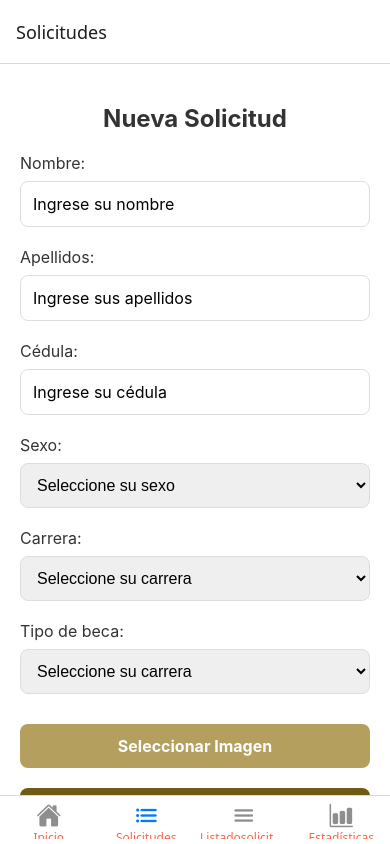
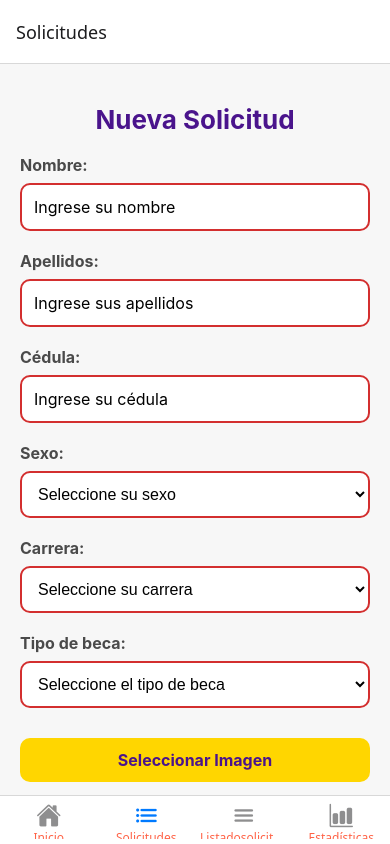
Before and after one commit to IngJosnel24/GestionBecas, a React Native app: screen /Solicitudes in a window 390 px wide. Built offline with nearby package versions, Linux system fonts and the light colour scheme; no server answers; the database is empty.

Commit message:
mejora de diseño

```diff
--- a/src/screens/Estadisticas.js
+++ b/src/screens/Estadisticas.js
@@ -1,34 +1,31 @@
-import React, { useEffect, useState } from 'react';
-import { View, Text, StyleSheet, Dimensions, Button } from 'react-native';
-import { BarChart } from 'react-native-chart-kit';
+import React, { useEffect, useState } from "react";
+import { View, Text, StyleSheet, Dimensions, TouchableOpacity } from "react-native";
+import { BarChart } from "react-native-chart-kit";
 import { jsPDF } from "jspdf";
-import * as FileSystem from 'expo-file-system';
-import * as Sharing from 'expo-sharing';
+import * as FileSystem from "expo-file-system";
+import * as Sharing from "expo-sharing";
 
 const Estadisticas = () => {
   const [chartData, setChartData] = useState({ labels: [], datasets: [{ data: [] }] });
-  const screenWidth = Dimensions.get('window').width;
+  const screenWidth = Dimensions.get("window").width;
 
   useEffect(() => {
-    // Datos simulados de carreras con becas aceptadas
     const simulatedData = [
-      { carrera: 'Ingeniería', estado: 'aceptada' },
-      { carrera: 'Medicina', estado: 'aceptada' },
-      { carrera: 'Ingeniería', estado: 'aceptada' },
-      { carrera: 'Derecho', estado: 'aceptada' },
-      { carrera: 'Ingeniería', estado: 'aceptada' },
-      { carrera: 'Medicina', estado: 'rechazada' }, // No se considera porque no está aceptada
+      { carrera: "Ingeniería", estado: "aceptada" },
+      { carrera: "Medicina", estado: "aceptada" },
+      { carrera: "Ingeniería", estado: "aceptada" },
+      { carrera: "Derecho", estado: "aceptada" },
+      { carrera: "Ingeniería", estado: "aceptada" },
+      { carrera: "Medicina", estado: "rechazada" },
     ];
 
-    // Contar las becas aceptadas por carrera
     const carreraCount = {};
     simulatedData.forEach(({ carrera, estado }) => {
-      if (estado === 'aceptada') {
+      if (estado === "aceptada") {
         carreraCount[carrera] = (carreraCount[carrera] || 0) + 1;
       }
     });
 
-    // Transformar los datos para el gráfico
     const labels = Object.keys(carreraCount);
     const data = Object.values(carreraCount);
 
@@ -38,26 +35,21 @@ const Estadisticas = () => {
   const generateAndSharePDF = async () => {
     const doc = new jsPDF();
 
-    // Título
     doc.setFontSize(16);
     doc.text("Estadísticas de Becas por Carrera", 10, 10);
 
-    // Agregar datos de las carreras al PDF
     chartData.labels.forEach((label, index) => {
       const count = chartData.datasets[0].data[index];
       doc.text(`${label}: ${count} becas aceptadas`, 10, 20 + index * 10);
     });
 
-    // Generar el archivo PDF como Base64
     const pdfBase64 = doc.output("datauristring").split(",")[1];
+    const pdfUri = `${FileSystem.documentDirectory}EstadisticasBecas.pdf`;
 
-    // Guardar el archivo en el sistema de archivos
-    const pdfUri = `${FileSystem.documentDirectory}EstadisticasBecas.pdf`;
     await FileSystem.writeAsStringAsync(pdfUri, pdfBase64, {
       encoding: FileSystem.EncodingType.Base64,
     });
 
-    // Compartir el archivo PDF
     if (await Sharing.isAvailableAsync()) {
       await Sharing.shareAsync(pdfUri);
     } else {
@@ -74,12 +66,13 @@ const Estadisticas = () => {
           width={screenWidth - 32}
           height={220}
           chartConfig={{
-            backgroundColor: '#fff',
-            backgroundGradientFrom: '#6a11cb',
-            backgroundGradientTo: '#2575fc',
+            backgroundColor: "#f7f7f7",
+            backgroundGradientFrom: "#4a148c", // Azul índigo oscuro
+            backgroundGradientTo: "#d32f2f", // Rojo escarlata
             decimalPlaces: 0,
             color: (opacity = 1) => `rgba(255, 255, 255, ${opacity})`,
             labelColor: (opacity = 1) => `rgba(255, 255, 255, ${opacity})`,
+            barPercentage: 0.6,
           }}
           style={styles.chart}
         />
@@ -87,16 +80,54 @@ const Estadisticas = () => {
         <Text style={styles.loading}>Cargando datos...</Text>
       )}
 
-      <Button title="Generar y Compartir PDF" onPress={generateAndSharePDF} />
+      <TouchableOpacity style={styles.button} onPress={generateAndSharePDF}>
+        <Text style={styles.buttonText}>Generar y Compartir PDF</Text>
+      </TouchableOpacity>
     </View>
   );
 };
 
 const styles = StyleSheet.create({
-  container: { flex: 1, padding: 16, backgroundColor: '#f9f9f9' },
-  title: { fontSize: 18, fontWeight: 'bold', marginBottom: 16, textAlign: 'center' },
-  chart: { marginVertical: 8, borderRadius: 16 },
-  loading: { textAlign: 'center', marginTop: 20, fontSize: 16, color: '#555' },
+  container: {
+    flex: 1,
+    padding: 16,
+    backgroundColor: "#f7f7f7", // Fondo gris claro
+  },
+  title: {
+    fontSize: 22,
+    fontWeight: "bold",
+    marginBottom: 20,
+    textAlign: "center",
+    color: "#4a148c", // Azul índigo oscuro
+  },
+  chart: {
+    marginVertical: 8,
+    borderRadius: 16,
+  },
+  loading: {
+    textAlign: "center",
+    marginTop: 20,
+    fontSize: 16,
+    color: "#555", // Gris oscuro
+  },
+  button: {
+    backgroundColor: "#ffd600", // Amarillo vibrante
+    paddingVertical: 12,
+    paddingHorizontal: 20,
+    borderRadius: 10,
+    marginTop: 20,
+    alignSelf: "center",
+    shadowColor: "#000",
+    shadowOffset: { width: 0, height: 2 },
+    shadowOpacity: 0.2,
+    shadowRadius: 2,
+    elevation: 5,
+  },
+  buttonText: {
+    color: "#4a148c", // Azul índigo oscuro
+    fontSize: 16,
+    fontWeight: "bold",
+  },
 });
 
 export default Estadisticas;
--- a/src/screens/ListaBeca.js
+++ b/src/screens/ListaBeca.js
@@ -177,104 +177,115 @@ const ListaBecas = () => {
     </View>
   );
 };
-
 const styles = StyleSheet.create({
   container: {
     flex: 1,
     paddingHorizontal: 16,
-    backgroundColor: '#f5f5f5',
+    backgroundColor: '#f8f9fa',
   },
   titulo: {
-    fontSize: 24,
+    fontSize: 26,
     fontWeight: 'bold',
     textAlign: 'center',
-    marginVertical: 16,
-    marginTop: 30,
+    marginVertical: 20,
+    color: '#1a237e', // Azul índigo fuerte
   },
   searchContainer: {
     flexDirection: 'row',
     alignItems: 'center',
     marginBottom: 16,
-    marginTop: 10,
+    backgroundColor: '#e8eaf6', // Azul índigo muy claro
+    borderRadius: 8,
+    paddingHorizontal: 10,
   },
   searchInput: {
     flex: 1,
     height: 40,
-    borderColor: 'gray',
-    borderWidth: 1,
+    borderWidth: 0,
     borderRadius: 8,
-    paddingHorizontal: 20,
-    marginRight: 8,
+    paddingHorizontal: 15,
+    fontSize: 16,
+    color: '#212121',
   },
   icon: {
-    marginHorizontal: 8,
+    color: '#5c6bc0', // Azul índigo intermedio
   },
   listContainer: {
     paddingBottom: 20,
   },
   card: {
-    backgroundColor: '#fff',
-    borderRadius: 8,
+    backgroundColor: '#ffffff',
+    borderRadius: 10,
+    marginBottom: 12,
     padding: 15,
-    marginBottom: 10,
     shadowColor: '#000',
-    shadowOffset: { width: 0, height: 2 },
-    shadowOpacity: 0.1,
-    shadowRadius: 4,
-    elevation: 3,
+    shadowOffset: { width: 0, height: 3 },
+    shadowOpacity: 0.2,
+    shadowRadius: 5,
+    elevation: 5,
+    borderLeftWidth: 5,
+    borderLeftColor: '#c62828', // Rojo escarlata
   },
   image: {
     width: 80,
     height: 80,
     borderRadius: 40,
-    marginRight: 15,
+    marginBottom: 10,
+    alignSelf: 'center',
+    borderWidth: 2,
+    borderColor: '#ffeb3b', // Amarillo vibrante
   },
   infoContainer: {
-    flex: 1,
+    alignItems: 'center',
+    marginBottom: 10,
   },
   name: {
     fontSize: 18,
-    fontWeight: 'bold',
-    marginBottom: 5,
-    color: '#333',
+    fontWeight: '600',
+    color: '#1a237e',
   },
   details: {
     fontSize: 14,
-    color: '#555',
-    marginBottom: 2,
+    color: '#424242',
+    marginVertical: 2,
   },
   expandedContainer: {
     marginTop: 10,
     borderTopWidth: 1,
-    borderTopColor: '#ccc',
+    borderTopColor: '#cfd8dc', // Gris claro
     paddingTop: 10,
+    backgroundColor: '#eceff1', // Fondo gris muy claro
+    borderRadius: 8,
   },
   input: {
     borderWidth: 1,
-    borderColor: 'gray',
+    borderColor: '#b0bec5', // Gris azulado
     borderRadius: 8,
-    paddingHorizontal: 10,
+    paddingHorizontal: 12,
     marginBottom: 10,
+    backgroundColor: '#fff',
+    fontSize: 14,
   },
   button: {
-    backgroundColor: '#4CAF50',
-    padding: 10,
+    backgroundColor: '#1565c0', // Azul brillante
+    paddingVertical: 10,
     borderRadius: 8,
     alignItems: 'center',
     marginBottom: 10,
   },
   deleteButton: {
-    backgroundColor: '#F44336',
+    backgroundColor: '#d32f2f', // Rojo intenso
   },
   buttonText: {
     color: '#fff',
     fontWeight: 'bold',
+    fontSize: 16,
   },
   loadingText: {
     fontSize: 18,
     textAlign: 'center',
     marginTop: 20,
-    color: '#777',
+    color: '#757575', // Gris medio
   },
 });
 
--- a/src/screens/Listadosolicitudes.js
+++ b/src/screens/Listadosolicitudes.js
@@ -156,95 +156,97 @@ export default function ListadoSolicitudes({ onAcceptApplication }) {
 const styles = StyleSheet.create({
     container: {
         flex: 1,
-        backgroundColor: '#fff',
-        padding: 10,
+        backgroundColor: '#f5f5f5', // Gris claro para fondo general
+        padding: 15,
     },
     titulo: {
-        fontSize: 24,
-        fontWeight: 'bold',
+        fontSize: 26,
+        fontWeight: '700',
         textAlign: 'center',
         marginBottom: 20,
-        color: '#333',
+        color: '#1a237e', // Azul índigo
     },
     loadingText: {
         fontSize: 18,
         textAlign: 'center',
         marginTop: 20,
-        color: '#777',
+        color: '#757575', // Gris medio
     },
     listContainer: {
         paddingBottom: 20,
     },
     card: {
         flexDirection: 'row',
-        backgroundColor: '#f9f9f9',
-        borderRadius: 8,
+        backgroundColor: '#ffffff', // Blanco para contraste
+        borderRadius: 10,
         padding: 15,
-        marginBottom: 10,
+        marginBottom: 15,
         shadowColor: '#000',
         shadowOffset: { width: 0, height: 2 },
         shadowOpacity: 0.1,
-        shadowRadius: 4,
-        elevation: 3,
+        shadowRadius: 5,
+        elevation: 4,
     },
     image: {
         width: 80,
         height: 80,
-        borderRadius: 40,
+        borderRadius: 10,
         marginRight: 15,
+        borderWidth: 1,
+        borderColor: '#1a237e', // Azul índigo para el borde
     },
     infoContainer: {
         flex: 1,
     },
     name: {
         fontSize: 18,
-        fontWeight: 'bold',
+        fontWeight: '700',
         marginBottom: 5,
-        color: '#333',
+        color: '#1a237e', // Azul índigo
     },
     details: {
         fontSize: 14,
-        color: '#555',
-        marginBottom: 2,
+        color: '#616161', // Gris oscuro para detalles
+        marginBottom: 3,
     },
     actionsContainer: {
         flexDirection: 'row',
         justifyContent: 'space-between',
-        marginTop: 10,
+        marginTop: 15,
     },
     acceptButton: {
-        backgroundColor: '#28a745',
+        backgroundColor: '#c62828', // Rojo escarlata
         paddingVertical: 10,
         paddingHorizontal: 20,
-        borderRadius: 20,
+        borderRadius: 25,
         alignItems: 'center',
         flex: 1,
         marginRight: 5,
     },
     rejectButton: {
-        backgroundColor: '#dc3545',
+        backgroundColor: '#ff8f00', // Amarillo oscuro
         paddingVertical: 10,
         paddingHorizontal: 20,
-        borderRadius: 20,
+        borderRadius: 25,
         alignItems: 'center',
         flex: 1,
         marginLeft: 5,
     },
     buttonText: {
-        color: '#fff',
-        fontSize: 16,
-        fontWeight: '600',
+        color: '#fff', // Blanco para texto
+        fontSize: 14,
+        fontWeight: '700',
         textTransform: 'uppercase',
     },
     reloadButton: {
-        backgroundColor: '#705b14',
+        backgroundColor: '#1a237e', // Azul índigo
         padding: 15,
-        borderRadius: 8,
+        borderRadius: 10,
         alignItems: 'center',
-        marginTop: 10,
+        marginTop: 20,
     },
     reloadButtonText: {
-        color: '#fff',
+        color: '#fff', // Blanco para texto
         fontSize: 16,
         fontWeight: 'bold',
     },
--- a/src/screens/MisSolicitudes.js
+++ b/src/screens/MisSolicitudes.js
@@ -7,24 +7,25 @@ import { Picker } from '@react-native-picker/picker';
 
 export default function MisSolicitudes() {
     const db = getFirestore(appFirebase);
-    const [Solicitantes, setSolicitantes] = useState({
+    const [solicitantes, setSolicitantes] = useState({
         nombre: "",
         apellidos: "",
         cedula: "",
         sexo: "",
         carrera: "",
         beca: "",
-        imagen: "https://example.com/default-image.png", // Imagen predeterminada
+        imagen: null,
     });
     const [errors, setErrors] = useState({});
     const [image, setImage] = useState(null);
 
-    const establecerEstado = (nombre, value) => {
-        setSolicitantes({ ...Solicitantes, [nombre]: value });
+    const establecerEstado = (campo, valor) => {
+        setSolicitantes({ ...solicitantes, [campo]: valor });
     };
 
     const pickImage = async () => {
-        let result = await ImagePicker.launchImageLibraryAsync({
+        try {
+            const result = await ImagePicker.launchImageLibraryAsync({
                 mediaTypes: ImagePicker.MediaTypeOptions.Images,
                 allowsEditing: true,
                 aspect: [3, 3],
@@ -33,48 +34,72 @@ export default function MisSolicitudes() {
             if (!result.canceled) {
                 setImage(result.assets[0].uri);
             }
+        } catch (error) {
+            Alert.alert("Error", "No se pudo seleccionar la imagen.");
+        }
     };
 
     const validarDatos = () => {
-        let valid = true;
-        let newErrors = {};
+        const nuevosErrores = {};
+        let valido = true;
+
         if (!image) {
-            Alert.alert('Imagen requerida', 'Por favor, selecciona una imagen para la solicitud.');
-            return;
+            Alert.alert("Imagen requerida", "Por favor, selecciona una imagen.");
+            valido = false;
         }
 
-        // Verificar que todos los campos estén llenos
-        if (!Solicitantes.nombre.trim()) {
-            newErrors.nombre = 'El nombre es obligatorio';
-            valid = false;
+        // Validar campos obligatorios
+        if (!solicitantes.nombre.trim()) {
+            nuevosErrores.nombre = "El nombre es obligatorio.";
+            valido = false;
         }
-        if (!Solicitantes.apellidos.trim()) {
-            newErrors.apellidos = 'Los apellidos son obligatorios';
-            valid = false;
+        if (!solicitantes.apellidos.trim()) {
+            nuevosErrores.apellidos = "Los apellidos son obligatorios.";
+            valido = false;
         }
-        if (!Solicitantes.cedula.trim()) {
-            newErrors.cedula = 'La cédula es obligatoria';
-            valid = false;
+        if (!solicitantes.cedula.trim()) {
+            nuevosErrores.cedula = "La cédula es obligatoria.";
+            valido = false;
         }
-        if (!Solicitantes.sexo.trim()) {
-            newErrors.sexo = 'El sexo es obligatorio';
-            valid = false;
+        if (!solicitantes.sexo) {
+            nuevosErrores.sexo = "El sexo es obligatorio.";
+            valido = false;
         }
-        if (!Solicitantes.carrera.trim()) {
-            newErrors.carrera = 'La carrera es obligatoria';
-            valid = false;
+        if (!solicitantes.carrera) {
+            nuevosErrores.carrera = "La carrera es obligatoria.";
+            valido = false;
         }
-        if (!Solicitantes.beca.trim()) {
-            newErrors.beca = 'El tipo de beca es obligatorio';
-            valid = false;
+        if (!solicitantes.beca) {
+            nuevosErrores.beca = "El tipo de beca es obligatorio.";
+            valido = false;
         }
 
-        setErrors(newErrors);
-        if (valid) {
+        setErrors(nuevosErrores);
+
+        if (valido) {
             guardarSolicitud({
-                ...Solicitantes,
-                imagen: image || Solicitantes.imagen,
+                ...solicitantes,
+                imagen: image,
             });
+            resetFormulario();
+        }
+    };
+
+    const guardarSolicitud = async (datos) => {
+        try {
+            const docRef = await addDoc(collection(db, "Solicitantes"), {
+                ...datos,
+                status: "Pendiente",
+            });
+            console.log("Documento añadido con ID:", docRef.id);
+            Alert.alert("Éxito", "Solicitud registrada correctamente.");
+        } catch (error) {
+            console.error("Error al guardar la solicitud:", error);
+            Alert.alert("Error", "No se pudo registrar la solicitud.");
+        }
+    };
+
+    const resetFormulario = () => {
         setSolicitantes({
             nombre: "",
             apellidos: "",
@@ -82,65 +107,54 @@ export default function MisSolicitudes() {
             sexo: "",
             carrera: "",
             beca: "",
-                imagen: "https://example.com/default-image.png",
+            imagen: null,
         });
         setImage(null);
-            Alert.alert('Éxito', 'Solicitud registrada correctamente');
         setErrors({});
-        }
     };
-
-   const guardarSolicitud = async (Solicitantes) => {
-    try {
-        const docRef = await addDoc(collection(db, "Solicitantes"), {
-            ...Solicitantes,
-            status: 'Pendiente', // Estado inicial de la solicitud
-        });
-        console.log("Documento escrito con ID: ", docRef.id);
-    } catch (e) {
-        console.error("Error al añadir el documento: ", e);
-    }
-};
-
 
     return (
         <ScrollView contentContainerStyle={styles.container}>
             <Text style={styles.titulo}>Nueva Solicitud</Text>
+
             <View style={styles.inputContainer}>
                 <Text style={styles.label}>Nombre:</Text>
                 <TextInput
                     style={styles.TextInput}
                     placeholder="Ingrese su nombre"
-                    value={Solicitantes.nombre}
-                    onChangeText={(value) => establecerEstado("nombre", value)}
+                    value={solicitantes.nombre}
+                    onChangeText={(valor) => establecerEstado("nombre", valor)}
                 />
                 {errors.nombre && <Text style={styles.errorText}>{errors.nombre}</Text>}
             </View>
+
             <View style={styles.inputContainer}>
                 <Text style={styles.label}>Apellidos:</Text>
                 <TextInput
                     style={styles.TextInput}
                     placeholder="Ingrese sus apellidos"
-                    value={Solicitantes.apellidos}
-                    onChangeText={(value) => establecerEstado("apellidos", value)}
+                    value={solicitantes.apellidos}
+                    onChangeText={(valor) => establecerEstado("apellidos", valor)}
                 />
                 {errors.apellidos && <Text style={styles.errorText}>{errors.apellidos}</Text>}
             </View>
+
             <View style={styles.inputContainer}>
                 <Text style={styles.label}>Cédula:</Text>
                 <TextInput
                     style={styles.TextInput}
                     placeholder="Ingrese su cédula"
-                    value={Solicitantes.cedula}
-                    onChangeText={(value) => establecerEstado("cedula", value)}
+                    value={solicitantes.cedula}
+                    onChangeText={(valor) => establecerEstado("cedula", valor)}
                 />
                 {errors.cedula && <Text style={styles.errorText}>{errors.cedula}</Text>}
             </View>
+
             <View style={styles.inputContainer}>
                 <Text style={styles.label}>Sexo:</Text>
                 <Picker
-                    selectedValue={Solicitantes.sexo}
-                    onValueChange={(itemValue) => establecerEstado("sexo", itemValue)}
+                    selectedValue={solicitantes.sexo}
+                    onValueChange={(valor) => establecerEstado("sexo", valor)}
                     style={styles.TextInput}
                 >
                     <Picker.Item label="Seleccione su sexo" value="" />
@@ -149,40 +163,44 @@ export default function MisSolicitudes() {
                 </Picker>
                 {errors.sexo && <Text style={styles.errorText}>{errors.sexo}</Text>}
             </View>
+
             <View style={styles.inputContainer}>
                 <Text style={styles.label}>Carrera:</Text>
                 <Picker
-                    selectedValue={Solicitantes.carrera}
-                    onValueChange={(itemValue) => establecerEstado("carrera", itemValue)}
+                    selectedValue={solicitantes.carrera}
+                    onValueChange={(valor) => establecerEstado("carrera", valor)}
                     style={styles.TextInput}
                 >
                     <Picker.Item label="Seleccione su carrera" value="" />
-                    <Picker.Item label="Licenciatura en Derecho" value="Licenciatura en Derecho" />
-                    <Picker.Item label="MasculinoLicenciatura en Psicología" value="Licenciatura en Psicología" />
+                    <Picker.Item label="Derecho" value="Derecho" />
+                    <Picker.Item label="Psicología" value="Psicología" />
                     <Picker.Item label="Ingeniería Civil" value="Ingeniería Civil" />
                     <Picker.Item label="Ingeniería Informática" value="Ingeniería Informática" />
                     <Picker.Item label="Medicina" value="Medicina" />
                 </Picker>
-                {errors.sexo && <Text style={styles.errorText}>{errors.sexo}</Text>}
+                {errors.carrera && <Text style={styles.errorText}>{errors.carrera}</Text>}
             </View>
+
             <View style={styles.inputContainer}>
                 <Text style={styles.label}>Tipo de beca:</Text>
                 <Picker
-                    selectedValue={Solicitantes.beca}
-                    onValueChange={(itemValue) => establecerEstado("beca", itemValue)}
+                    selectedValue={solicitantes.beca}
+                    onValueChange={(valor) => establecerEstado("beca", valor)}
                     style={styles.TextInput}
                 >
-                    <Picker.Item label="Seleccione su carrera" value="" />
+                    <Picker.Item label="Seleccione el tipo de beca" value="" />
                     <Picker.Item label="Académica" value="Académica" />
                     <Picker.Item label="Transporte" value="Transporte" />
                     <Picker.Item label="Interna" value="Interna" />
                 </Picker>
-                {errors.sexo && <Text style={styles.errorText}>{errors.sexo}</Text>}
+                {errors.beca && <Text style={styles.errorText}>{errors.beca}</Text>}
             </View>
+
             <TouchableOpacity style={styles.button} onPress={pickImage}>
                 <Text style={styles.buttonText}>Seleccionar Imagen</Text>
             </TouchableOpacity>
             {image && <Image source={{ uri: image }} style={styles.image} />}
+
             <TouchableOpacity style={styles.submitButton} onPress={validarDatos}>
                 <Text style={styles.submitButtonText}>Registrar Solicitud</Text>
             </TouchableOpacity>
@@ -193,14 +211,15 @@ export default function MisSolicitudes() {
 const styles = StyleSheet.create({
     container: {
         padding: 20,
-        backgroundColor: '#fff',
+        backgroundColor: "#f7f7f7", // Fondo gris claro
+        flexGrow: 1,
     },
     titulo: {
-        fontSize: 24,
-        fontWeight: 'bold',
-        textAlign: 'center',
+        fontSize: 26,
+        fontWeight: "bold",
+        textAlign: "center",
         marginVertical: 20,
-        color: '#333',
+        color: "#4a148c", // Azul índigo oscuro
     },
     inputContainer: {
         marginBottom: 20,
@@ -208,51 +227,63 @@ const styles = StyleSheet.create({
     label: {
         fontSize: 16,
         marginBottom: 8,
-        color: '#333',
+        color: "#4a4a4a", // Gris oscuro
+        fontWeight: "bold",
     },
     TextInput: {
-        borderColor: '#ddd',
-        borderWidth: 1,
-        borderRadius: 8,
+        borderColor: "#d32f2f", // Rojo escarlata para bordes
+        borderWidth: 2,
+        borderRadius: 10,
         padding: 12,
         fontSize: 16,
-        width: '100%',
+        backgroundColor: "#fff", // Fondo blanco para claridad
+        width: "100%",
     },
     errorText: {
-        color: 'red',
+        color: "#d32f2f", // Rojo escarlata para resaltar errores
         marginTop: 4,
+        fontSize: 14,
     },
     image: {
         width: 150,
         height: 150,
         marginVertical: 10,
-        alignSelf: 'center',
-        borderRadius: 8,
+        alignSelf: "center",
+        borderRadius: 10,
+        borderColor: "#ffd600", // Amarillo vibrante
+        borderWidth: 3,
     },
     button: {
-        backgroundColor: '#b59f5e',
+        backgroundColor: "#ffd600", // Amarillo vibrante para botones de acción secundaria
         paddingVertical: 12,
         paddingHorizontal: 20,
-        borderRadius: 8,
+        borderRadius: 10,
         marginTop: 10,
-        alignItems: 'center',
+        alignItems: "center",
     },
     buttonText: {
-        color: '#fff',
+        color: "#4a148c", // Azul índigo oscuro
         fontSize: 16,
-        fontWeight: 'bold',
+        fontWeight: "bold",
     },
     submitButton: {
-        backgroundColor: '#705b14',
+        backgroundColor: "#4a148c", // Azul índigo oscuro
         paddingVertical: 12,
         paddingHorizontal: 20,
-        borderRadius: 8,
+        borderRadius: 10,
         marginTop: 20,
-        alignItems: 'center',
+        alignItems: "center",
     },
     submitButtonText: {
-        color: '#fff',
+        color: "#ffd600", // Amarillo vibrante
         fontSize: 18,
-        fontWeight: 'bold',
+        fontWeight: "bold",
+    },
+    picker: {
+        borderColor: "#d32f2f", // Rojo escarlata
+        borderWidth: 2,
+        borderRadius: 10,
+        backgroundColor: "#fff", // Fondo blanco para contraste
+        width: "100%",
     },
 });
```
Lines whose indentation alone changed are shown as unchanged.
